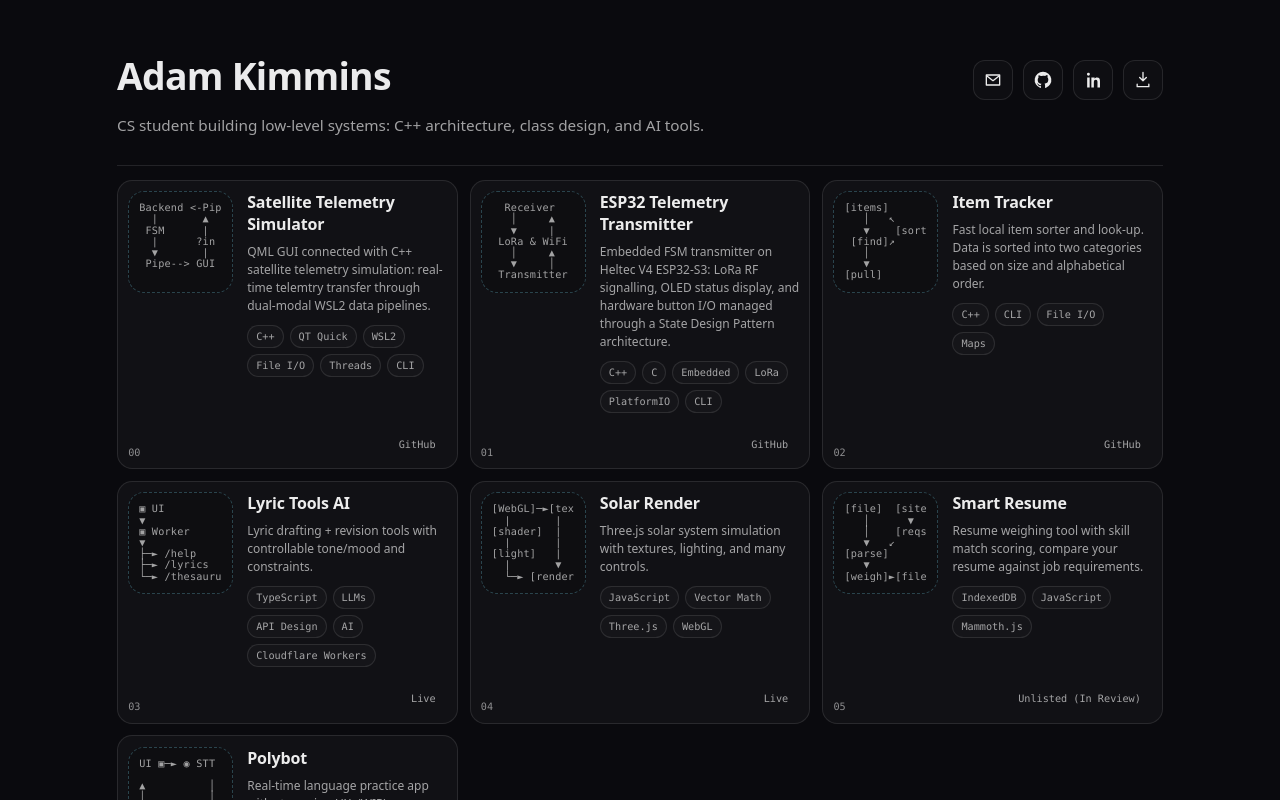
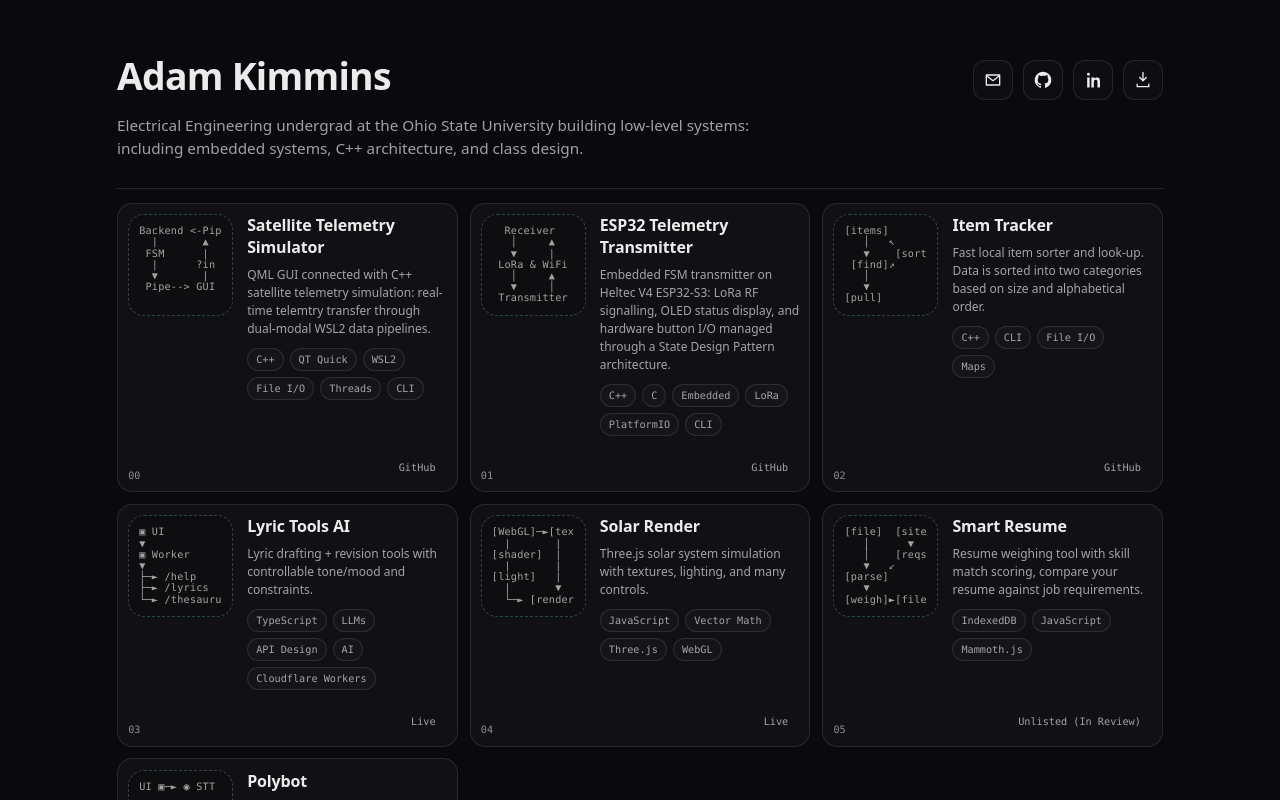
Before and after one commit to adamkimmins/portfolio, a Next.js app: page / in a window 1280 px wide. Shown: the top 800 px of the page. Built offline with nearby package versions, Linux system fonts and the light colour scheme.

Commit message:
Update introduction text in page component

```diff
--- a/app/page.tsx
+++ b/app/page.tsx
@@ -108,7 +108,7 @@ export default function Page() {
         </div>
 
         <p className="intro">
-          CS student building low-level systems: C++ architecture, class design, and AI tools.
+          Electrical Engineering undergrad at the Ohio State University building low-level systems: including embedded systems, C++ architecture, and class design.
         </p>
       </header>
 
```
